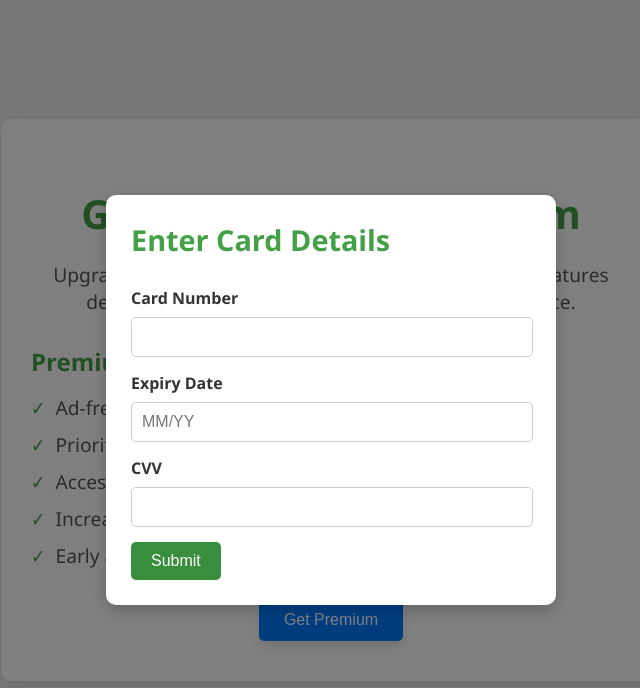
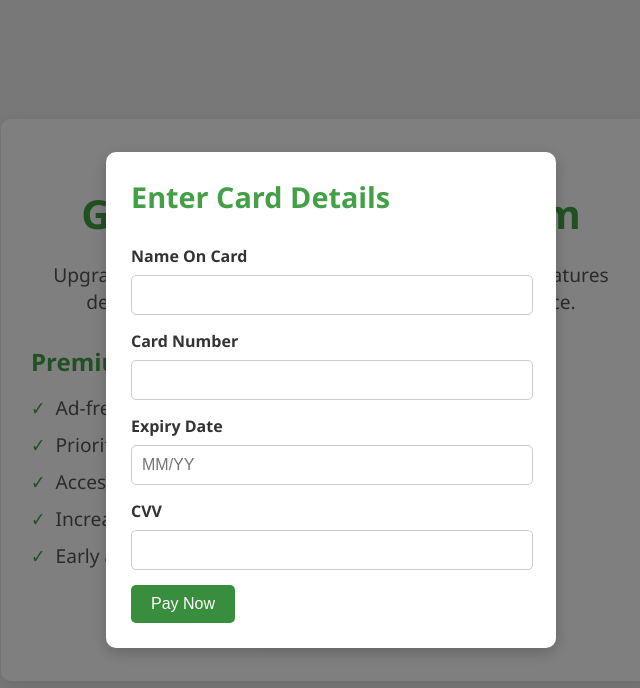
Before and after one commit to SultanRay2011/chatbeams, a plain HTML site: page premium.html in a window 1280 px wide. Both pictures are taken after a click on the button "Get Premium". Shown: the whole page, without its empty margins (309-949 px from the left). Drawn offline with Linux system fonts and the light colour scheme.

Commit message:
Update premium.html

```diff
--- a/premium.html
+++ b/premium.html
@@ -153,13 +153,15 @@
     <div class="popup-content">
       <h3>Enter Card Details</h3>
       <form id="paymentForm">
+        <label for="NameonCard">Name On Card</label>
+        <input type="text" id="nameoncard" name"nameoncard" placeholder"Name On Card" required>
         <label for="cardNumber">Card Number</label>
         <input type="text" id="cardNumber" name="cardNumber" required>
         <label for="expiryDate">Expiry Date</label>
         <input type="text" id="expiryDate" name="expiryDate" placeholder="MM/YY" required>
         <label for="cvv">CVV</label>
         <input type="text" id="cvv" name="cvv" required>
-        <button type="submit">Submit</button>
+        <button type="submit">Pay Now</button>
       </form>
     </div>
   </div>
```
